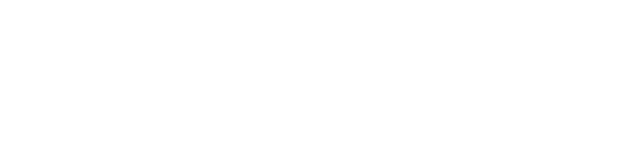
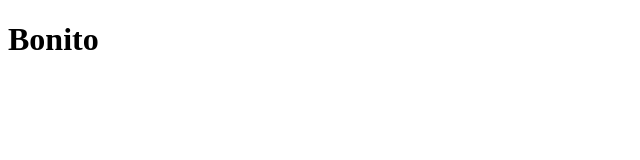
Before and after one commit to sologuillesosa/prueba-git, a plain HTML site: page index.html in a window 1280 px wide. Shown: the whole page, without its empty margins (0-640 px from the left). Drawn offline with Linux system fonts and the light colour scheme.

Commit message:
Agrega cabecera

```diff
--- a/index.html
+++ b/index.html
@@ -6,6 +6,8 @@
   <title>Document</title>
 </head>
 <body>
-
+    <header>
+      <h1>Bonito</h1>
+    </header>
 </body>
 </html>
```
